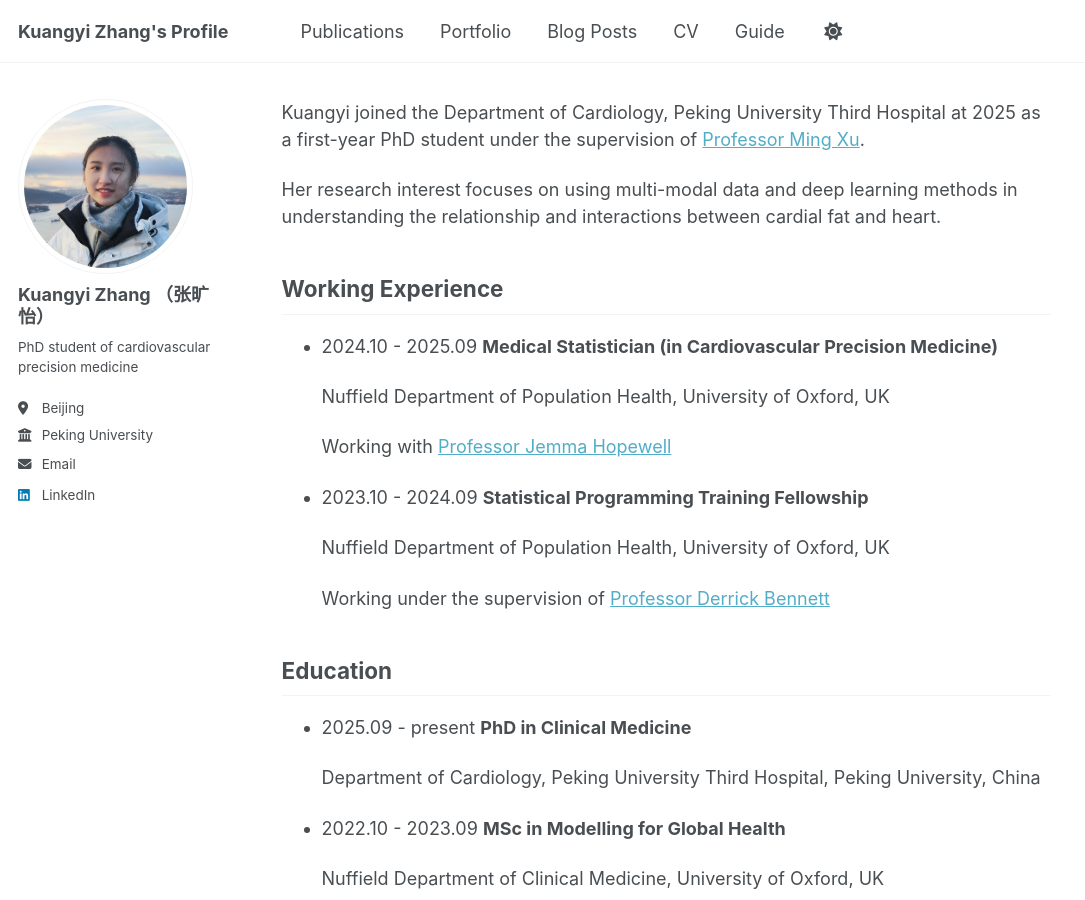
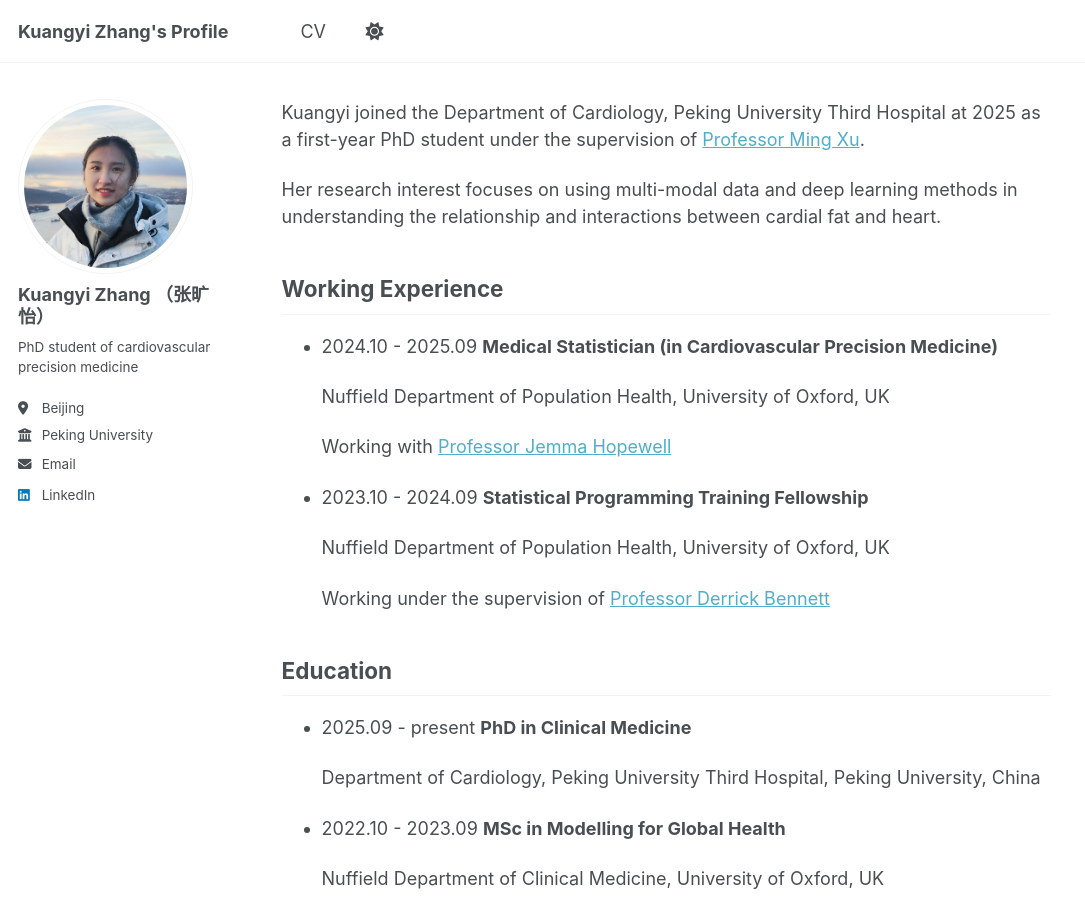
Before and after one commit to KZhub3/KZhub3.github.io, a Jekyll site: the page built from _pages/about.md, in a window 1280 px wide and 900 px high. Shown: the whole window, without its empty margins (0-1085 px from the left). Built offline with Jekyll 4.4.1, drawn with Linux system fonts in a browser that asks for light colours; a script that is not in the unit is left out.

Commit message:
Update navigation.yml

```diff
--- a/_data/navigation.yml
+++ b/_data/navigation.yml
@@ -8,20 +8,8 @@
 #      Markdown formatted page while the second is generated using JSON.
 
 main:
-  - title: "Publications"
-    url: /publications/
-
-  - title: "Portfolio"
-    url: /portfolio/
-
-  - title: "Blog Posts"
-    url: /year-archive/
-
   - title: "CV"
     url: /cv/
 
   # - title: "CV"
   #   url: /cv-json/
-
-  - title: "Guide"
-    url: /markdown/
```
